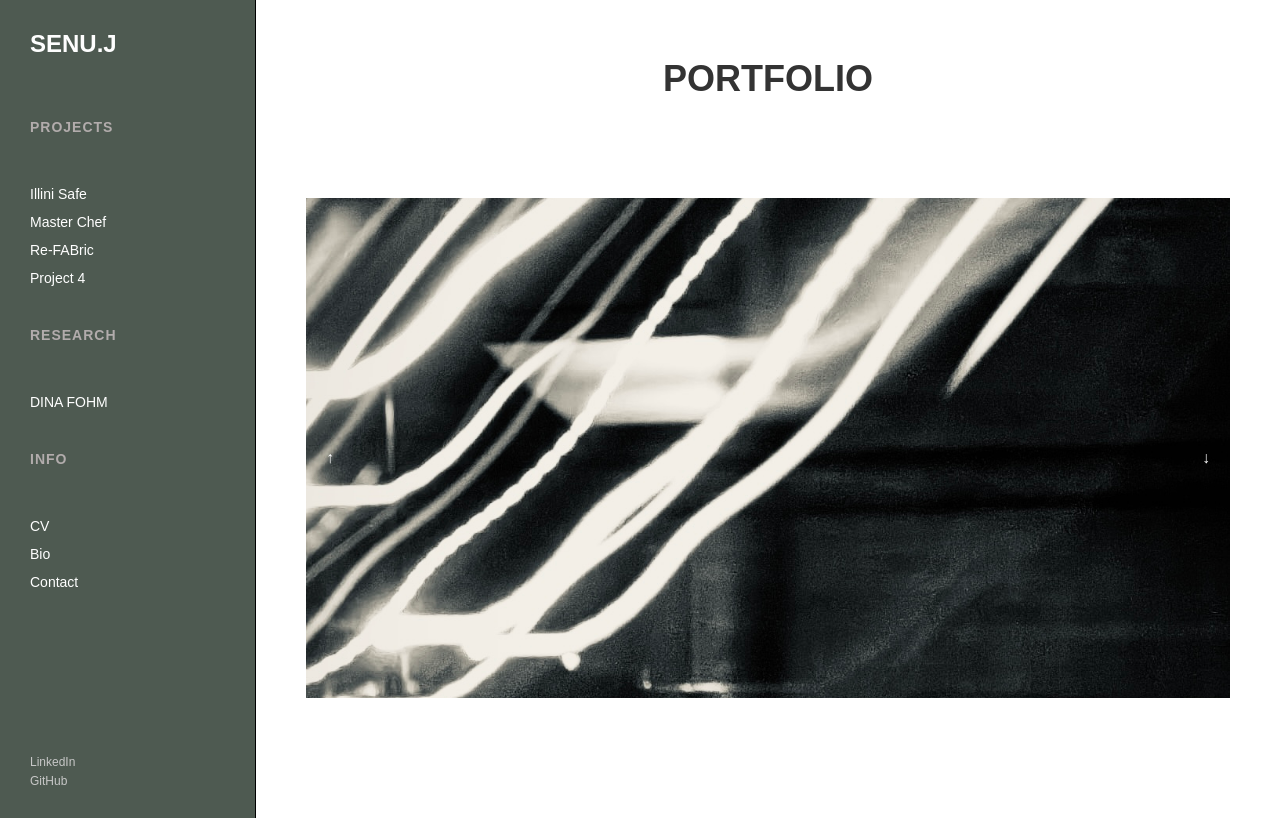
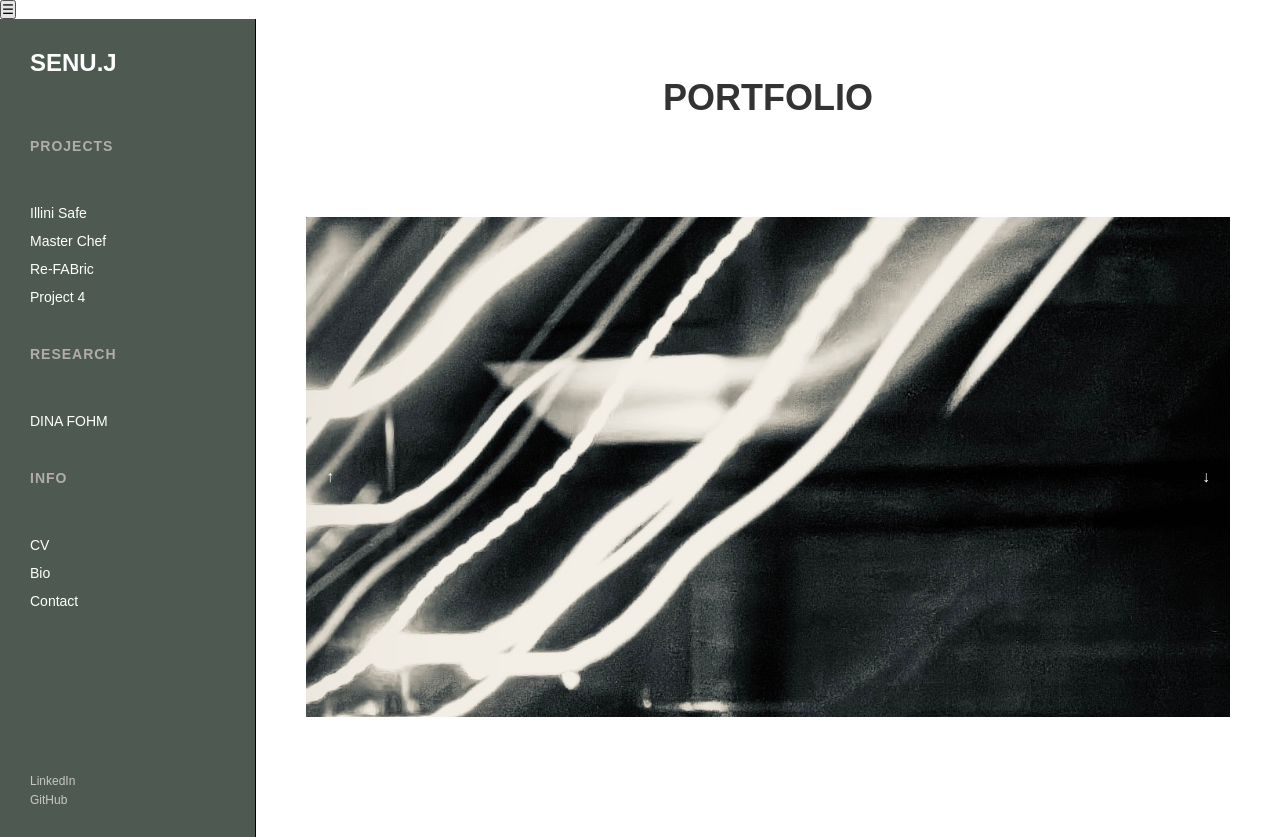
Before and after one commit to senuj05/Portfolio, a plain HTML site: page index.html in a window 1280 px wide. Drawn offline with Linux system fonts and the light colour scheme.

Commit message:
Adding menu bar

```diff
--- a/index.html
+++ b/index.html
@@ -7,6 +7,12 @@
     <link rel="stylesheet" href="style.css">
 </head>
 <body>
+    <!-- adding menu bar -->
+    <div class="mobile-menu">
+        <button id="menu-toggle">&#9776</button>
+
+    </div>
+
     <div class="container">
         <!-- Sidebar -->
         <aside class="sidebar">
```
